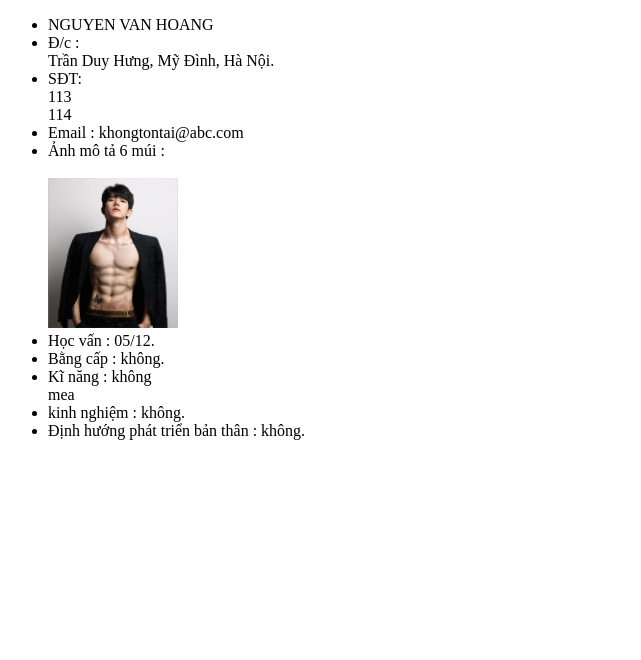
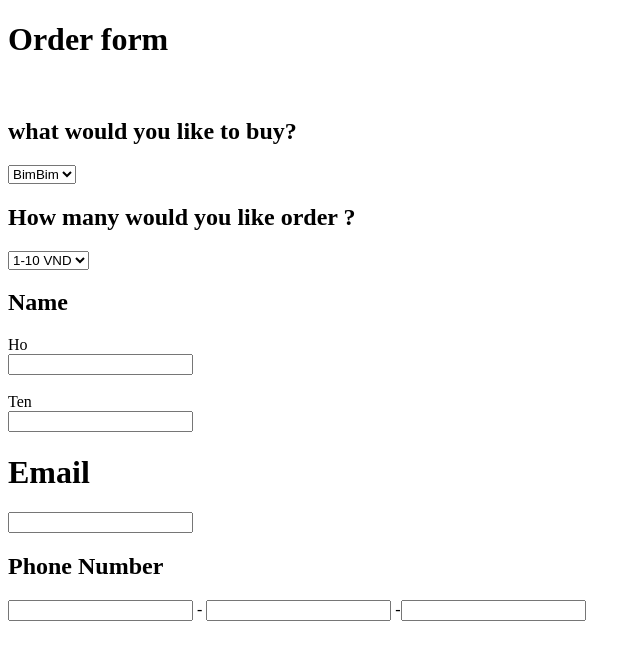
Before and after one commit to vietthinhadmin/MD1_BaiHoc2_BaiTap_baithuchanh3, a plain HTML site: page index.html in a window 1280 px wide. Shown: the whole page, without its empty margins (0-641 px from the left). Drawn offline with Linux system fonts and the light colour scheme.

Commit message:
MD1_baitap_taofomcoban

```diff
--- a/index.html
+++ b/index.html
@@ -2,27 +2,44 @@
 <html lang="en">
 <head>
     <meta charset="UTF-8">
-    <title>Profile : Nguyen van hoang</title>
-    <style>
-        h1{
-            font-size:20px;
-        }
-    </style>
+    <title>MD1_bai3_thuchanh</title>
 </head>
 <body>
-<ul>
-<li>NGUYEN VAN HOANG</li>
-<li>Đ/c : <br>Trần Duy Hưng, Mỹ Đình, Hà Nội.</li>
-<li>SĐT:<br> 113 <br> 114 </li>
-<li>Email : khongtontai@abc.com</li>
-    <li>Ảnh mô tả 6 múi :</li> <br>
-   <img src="anh/Anh-trai-6-mui.jpeg" height="150" width="130"/> <br>
-    <li>Học vấn : 05/12.</li>
-    <li>Bằng cấp : không.</li>
-    <li>Kĩ năng : không </li>mea
-    <li>kinh nghiệm : không.</li>
-    <li>Định hướng phát triển bản thân : không.</li>
+<h1>Order form</h1>
+<br> <h2>what would you like to buy? </h2>
 
-</ul>
+<select>
+    <option value="BB">BimBim</option>
+    <option value="SL">Socola</option>
+    <option value="SG">Singum</option>
+    <option value="GR">Ga Ran</option>
+</select>
+<br>
+<h2>How many would you like order ?</h2>
+<select>
+    <option value="1">1-10 VND</option>
+    <option value="2">2-20 VBD</option>
+    <option value="3">3-30 VND</option>
+</select>
+<br>
+<h2>Name</h2>
+<form>
+    Ho<br>
+    <input>
+</form>
+<br>
+<form>
+    Ten<br>
+    <input/>
+</form>
+<h1>Email</h1>
+<form>
+  <input/>
+</form>
+<h2>Phone Number</h2>
+<form>
+    <input> - <input> -<input>
+</form>
+
 </body>
 </html>
```
